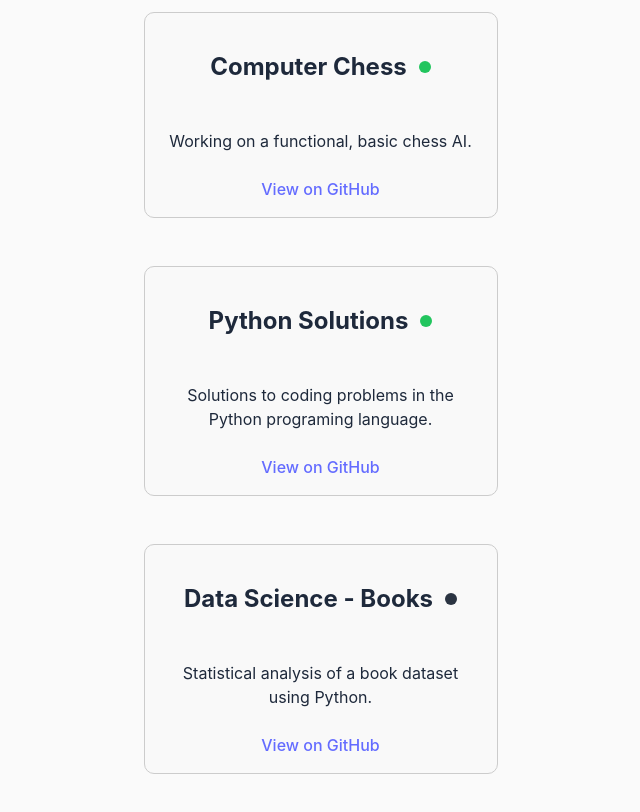
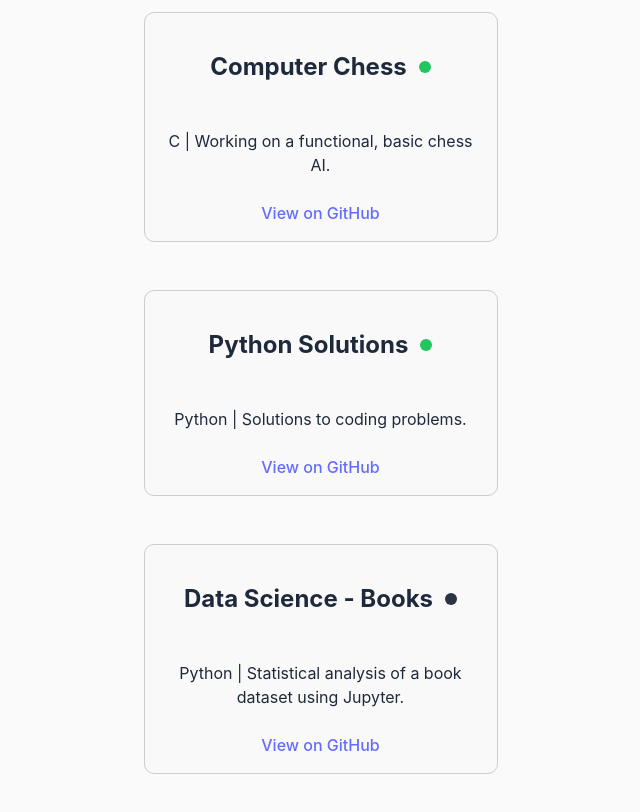
Before and after one commit to crcarta/crcarta.github.io, a React (Vite) app: page /portfolio in a window 1280 px wide. Shown: the part 780-1592 px from the top of the page, without its empty margins (278-918 px from the left). Built offline with nearby package versions, Linux system fonts and the light colour scheme.

Commit message:
Fix Hyperlinks on portfolio page.

```diff
--- a/src/pages/Portfolio.css
+++ b/src/pages/Portfolio.css
@@ -47,7 +47,6 @@
   border-radius: 50%;
   display: inline-block;
 }
-
 /* Mobile responsiveness */
 @media (max-width: 768px) {
   .portfolio-grid-wrapper {
--- a/src/pages/Portfolio.jsx
+++ b/src/pages/Portfolio.jsx
@@ -25,19 +25,19 @@
             />
             <GitHubCard
               title="Computer Chess"
-              description="Working on a functional, basic chess AI."
-              repoURL="https://github.com/crcarta/computer-chess"
+              description="C | Working on a functional, basic chess AI."
+              repoUrl="https://github.com/crcarta/computer-chess"
               status="in-progress"
             />
             <GitHubCard
               title="Python Solutions"
-              description="Solutions to coding problems in the Python programing language."
-              repoURL="https://github.com/crcarta/PythonSolutions"
+              description="Python | Solutions to coding problems."
+              repoUrl="https://github.com/crcarta/PythonSolutions"
               status="in-progress"
             />
             <GitHubCard
               title="Data Science - Books"
-              description="Statistical analysis of a book dataset using Python."
+              description="Python | Statistical analysis of a book dataset using Jupyter."
               repoUrl="https://github.com/crcarta/book_data_python"
               status="completed"
             />
```
Also changed, not shown: 1 other file (tests, documents, lock files or other folders).
